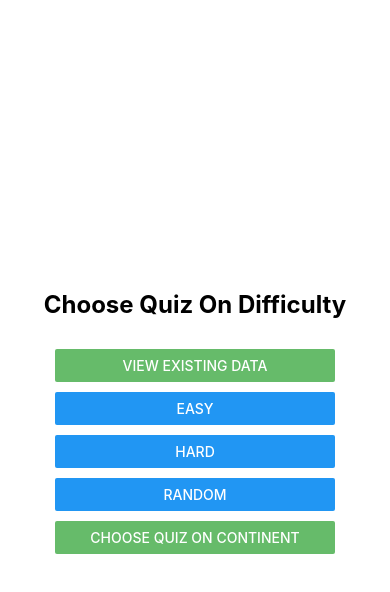
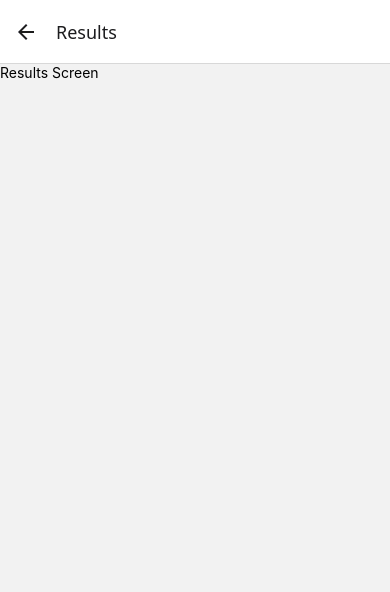
Before and after one commit to shannu1995/react-quiz-app, a React Native app: screen /ResultsScreen in a window 390 px wide. Shown: the top 592 px of the page. Built offline with nearby package versions, Linux system fonts and the light colour scheme.

Commit message:
Rendered primitive results screen. Have to add actual results.

```diff
--- a/App.tsx
+++ b/App.tsx
@@ -6,6 +6,7 @@ import { createNativeStackNavigator, NativeStackScreenProps } from '@react-navig
 import ContinentScreen from './ContinentScreen';
 import AllDataScreen from './AllDataScreen';
 import QuizScreen from './QuizScreen';
+import ResultsScreen from './ResultsScreen';
 
 import { RootStackParamList } from './types';
 
@@ -44,6 +45,7 @@ export default function App() {
         <Stack.Screen name="Continent" component={ContinentScreen} options={{ title: 'Select Continent' }} />
         <Stack.Screen name="QuizScreen" component={QuizScreen} options={{ title: 'Quiz' }} />
         <Stack.Screen name="All Current Data" component={AllDataScreen} options={{ title: 'All Current Data' }} />
+        <Stack.Screen name="ResultsScreen" component={ResultsScreen} options={{ title: 'Results' }} />
       </Stack.Navigator>
     </NavigationContainer>
   );
--- a/QuizScreen.tsx
+++ b/QuizScreen.tsx
@@ -43,6 +43,9 @@ const QuizScreen = ({ route, navigation }: QuizScreenProps) => {
         });
         const data = await response.json();
         console.log("Submission successful:", data);
+        if (data.redirect_url){
+          navigation.navigate("ResultsScreen");
+        }
       }catch (error) {
         console.error("Error submitting results:", error);
       }
--- /dev/null
+++ b/ResultsScreen.tsx
@@ -0,0 +1,17 @@
+import React, {useState, useEffect} from 'react';
+import { View, Text, StyleSheet } from 'react-native';
+import RenderHtml from 'react-native-render-html';
+import { NativeStackScreenProps } from '@react-navigation/native-stack';
+import { RootStackParamList } from './types';
+
+type ResultsScreenProps = NativeStackScreenProps<RootStackParamList, 'ResultsScreen'>;
+
+const ResultsScreen = ({ navigation }: ResultsScreenProps) => {
+    return (
+        <View>
+            <Text>Results Screen</Text>
+        </View>
+    );
+};
+
+export default ResultsScreen;
--- a/types.ts
+++ b/types.ts
@@ -1,6 +1,7 @@
 export type RootStackParamList = {
   Home: undefined;
   Continent: undefined;
+  ResultsScreen: undefined;
   QuizScreen: { difficulty?: string; continent?: string };
   "All Current Data": undefined;
 };
```
